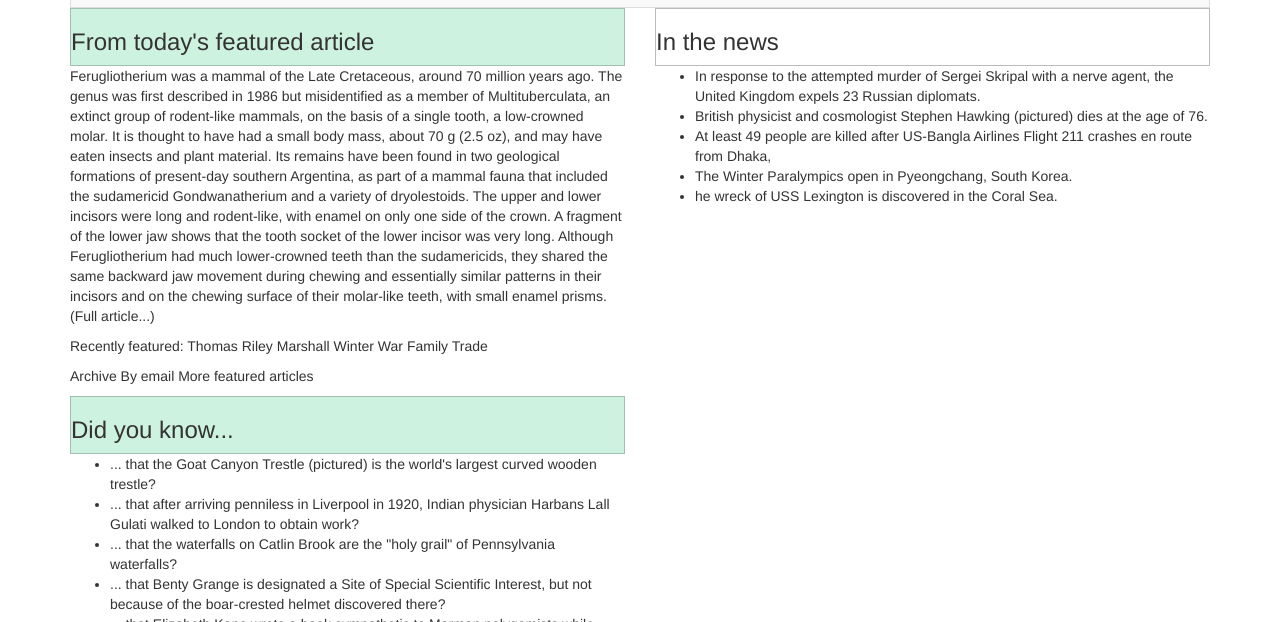
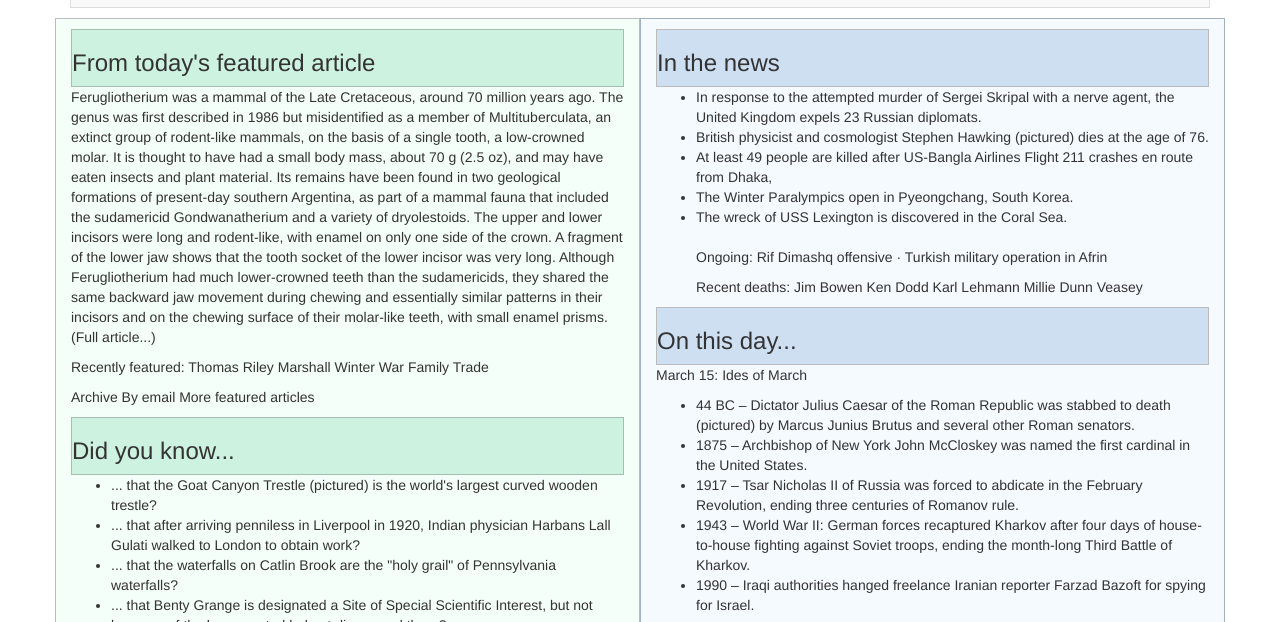
Before and after one commit to kelseyguerra/Wikipedia, a plain HTML site: page index.html in a window 1280 px wide. Shown: the part 156-778 px from the top of the page. Drawn offline with Linux system fonts and the light colour scheme.

Commit message:
create margins and add colors

```diff
--- a/css/styles.css
+++ b/css/styles.css
@@ -17,9 +17,12 @@
 border: solid 1px #bbb;
 background-color: #cef2e0;
 border: 1px solid #a3bfb1;
+margin-top: 10px;
 }
 .inthenews {
   border: solid 1px #bbb;
+  background-color: #cedff2;
+  margin-top: 10px;
 }
 
 .links {
@@ -31,3 +34,20 @@ border: 1px solid #a3bfb1;
   background-color: #cef2e0;
   border: 1px solid #a3bfb1;
 }
+
+.onthisday {
+  border: solid 1px #bbb;
+  background-color: #cedff2;
+}
+
+.leftbox {
+    border: solid 1px #bbb;
+    background-color: #f5fffa;
+    margin-top: 10px;
+}
+
+.rightbox {
+  border: solid 1px #a3b0bf;
+  background-color: #f5faff;
+  margin-top: 10px;
+}
--- a/index.html
+++ b/index.html
@@ -48,7 +48,7 @@
           </div>
       </div>
       <div class="row">
-        <div class="col-md-6">
+        <div class="col-md-6 leftbox">
           <div class="featured">
             <h3>From today's featured article</h3>
           </div>
@@ -69,7 +69,7 @@
               <li>... that Akane Fujita decided to become a voice actress partly because she "wanted to do something that was fun"?</li>
             </ul>
           </div>
-        <div class="col-md-6">
+        <div class="col-md-6 rightbox">
           <div class="inthenews">
             <h3>In the news</h3>
           </div>
@@ -78,8 +78,25 @@
             <li>British physicist and cosmologist Stephen Hawking (pictured) dies at the age of 76.</li>
             <li>At least 49 people are killed after US-Bangla Airlines Flight 211 crashes en route from Dhaka, </li>
             <li>The Winter Paralympics open in Pyeongchang, South Korea.</li>
-            <li>he wreck of USS Lexington is discovered in the Coral Sea.</li>
+            <li>The wreck of USS Lexington is discovered in the Coral Sea.</li><br>
+            <p>Ongoing: Rif Dimashq offensive · Turkish military operation in Afrin</p>
+            <p>Recent deaths: Jim Bowen Ken Dodd Karl Lehmann Millie Dunn Veasey</p>
           </ul>
+          <div class="onthisday">
+          <h3>On this day...</h3>
+        </div>
+            <p>March 15: Ides of March</p>
+          <ul>
+            <li>44 BC – Dictator Julius Caesar of the Roman Republic was stabbed to death (pictured) by Marcus Junius Brutus and several other Roman senators.</li>
+            <li>1875 – Archbishop of New York John McCloskey was named the first cardinal in the United States.</li>
+            <li>1917 – Tsar Nicholas II of Russia was forced to abdicate in the February Revolution, ending three centuries of Romanov rule.</li>
+            <li>1943 – World War II: German forces recaptured Kharkov after four days of house-to-house fighting against Soviet troops, ending the month-long Third Battle of Kharkov.</li>
+            <li>1990 – Iraqi authorities hanged freelance Iranian reporter Farzad Bazoft for spying for Israel.</li>
+          </ul>
+            <p>Archibald Menzies (b. 1754) · Matthew Charlton (b. 1866) · Paul Pogba (b. 1993)</p>
+            <p>More anniversaries: March 14 March 15 March 16</p>
+            <p>Archive By email List of historical anniversaries</p>
+
         </div>
       </div>
     </div>
```
